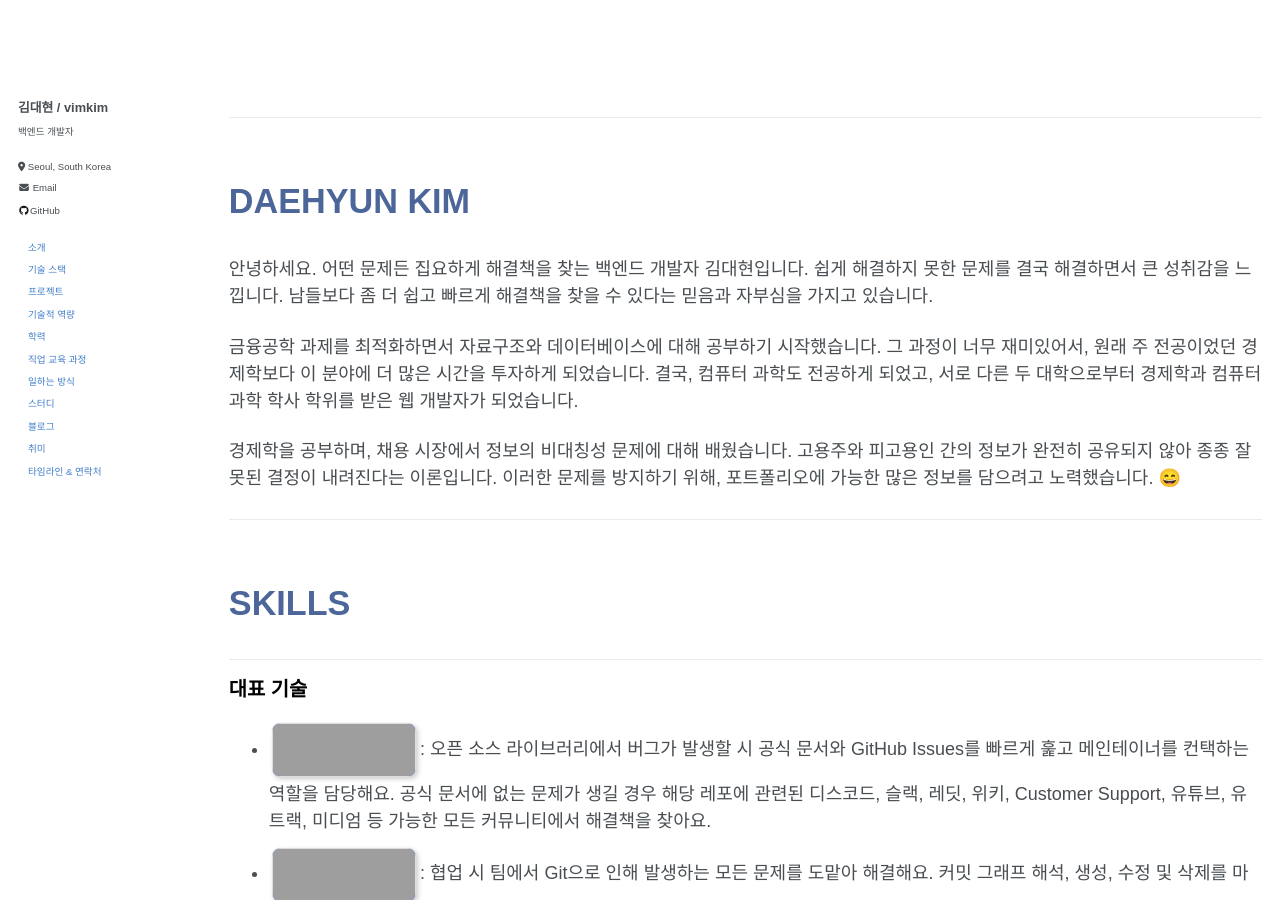
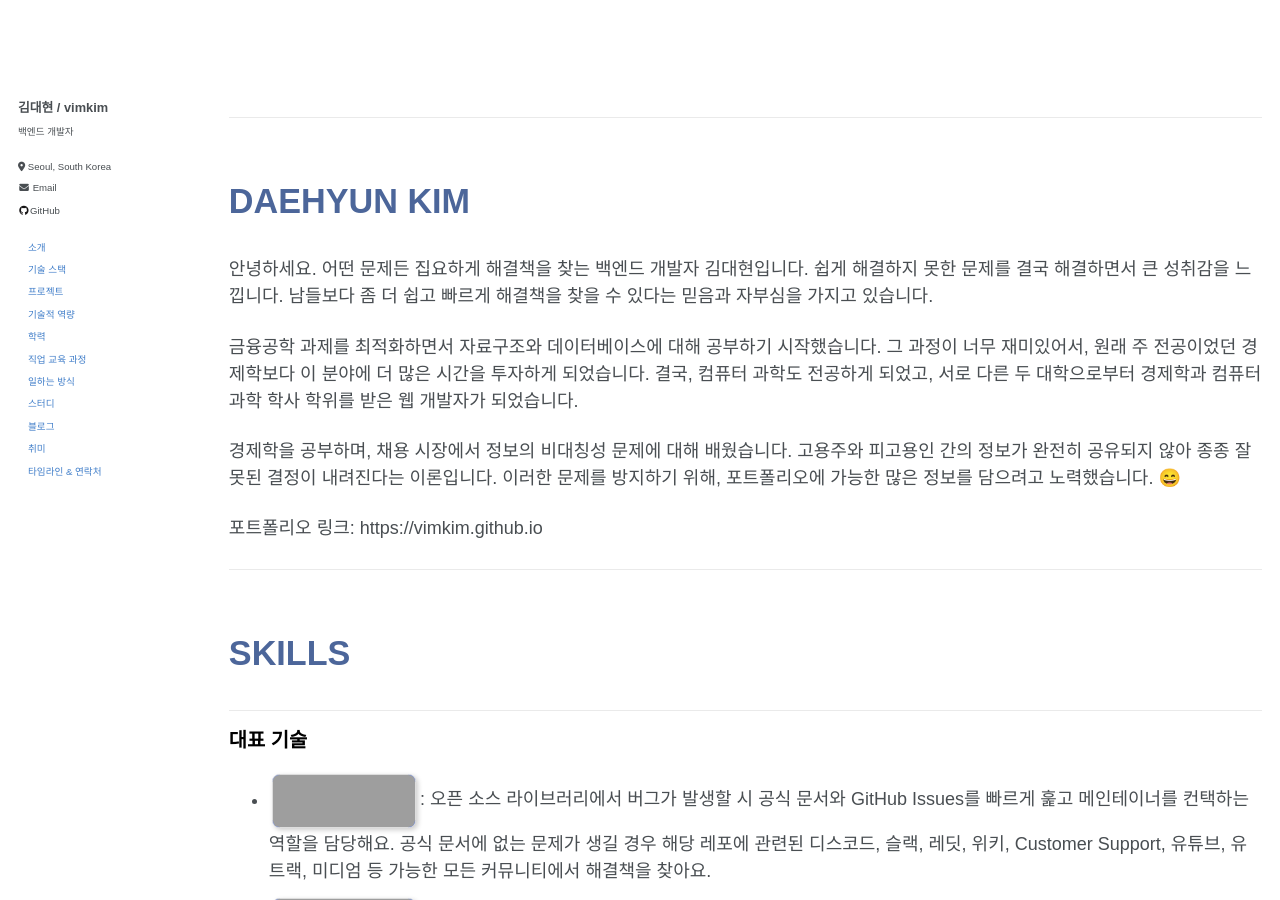
Before and after one commit to vimkim/vimkim.github.io, a Jekyll site: the page built from _pages/about.md, in a window 1280 px wide and 900 px high, cut to the strip 0-900 px from the top of the window. Built offline with Jekyll 4.4.1, drawn with Linux system fonts in a browser that asks for light colours; some web fonts are replaced; grey boxes are pictures that could not be loaded.

Commit message:
portfolio url to intro

```diff
--- a/_pages/about.md
+++ b/_pages/about.md
@@ -22,6 +22,8 @@ redirect_from:
 금융공학 과제를 최적화하면서 자료구조와 데이터베이스에 대해 공부하기 시작했습니다. 그 과정이 너무 재미있어서, 원래 주 전공이었던 경제학보다 이 분야에 더 많은 시간을 투자하게 되었습니다. 결국, 컴퓨터 과학도 전공하게 되었고, 서로 다른 두 대학으로부터 경제학과 컴퓨터 과학 학사 학위를 받은 웹 개발자가 되었습니다.
 
 경제학을 공부하며, 채용 시장에서 정보의 비대칭성 문제에 대해 배웠습니다. 고용주와 피고용인 간의 정보가 완전히 공유되지 않아 종종 잘못된 결정이 내려진다는 이론입니다. 이러한 문제를 방지하기 위해, 포트폴리오에 가능한 많은 정보를 담으려고 노력했습니다. 😄
+
+포트폴리오 링크: https://vimkim.github.io
 
 <!-- ---
 
```
